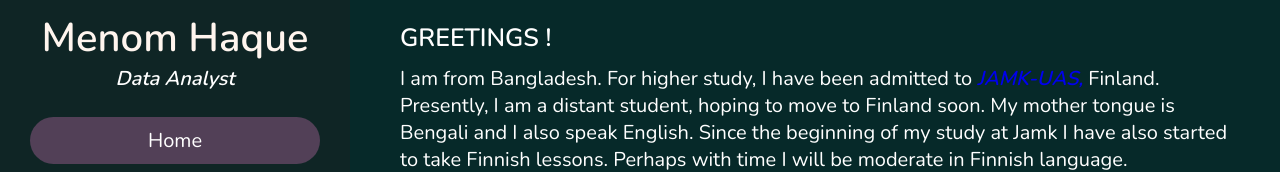
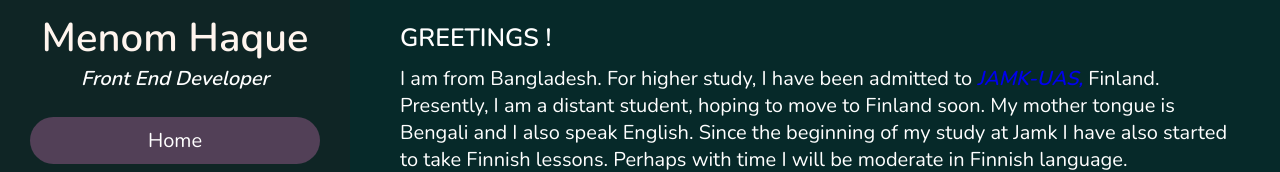
Before and after one commit to menom79/portfolio, a plain HTML site: page index.html in a window 1280 px wide. Shown: the part 298-470 px from the top of the page. Drawn offline with nearby package versions, Linux system fonts and the light colour scheme.

Commit message:
bio change

```diff
--- a/index.html
+++ b/index.html
@@ -25,7 +25,7 @@
             <div class="user">
                 <img src="images/sylhet.jpg" alt="sylhet"/>
                 <h3 class="name">Menom Haque</h3>
-                <h1 class="post">Data Analyst</h1>
+                <h1 class="post">Front End Developer</h1>
             </div>
 
             <nav class="navbar">
```
